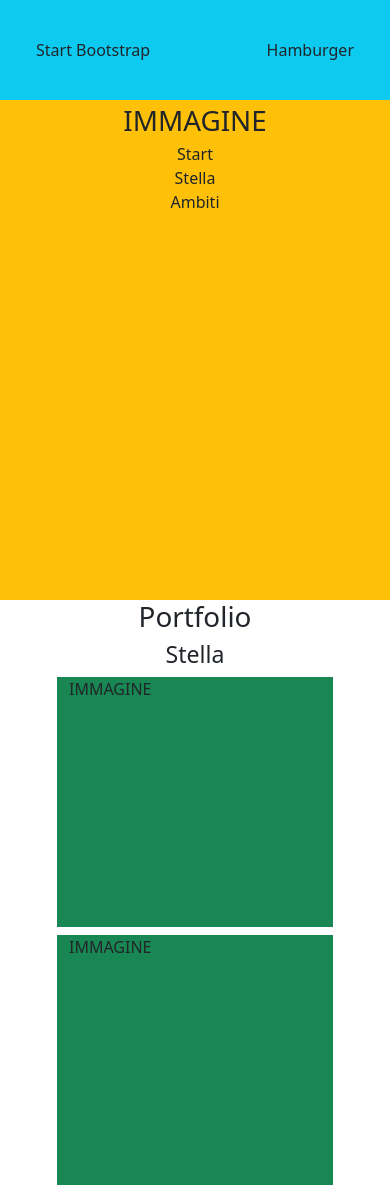
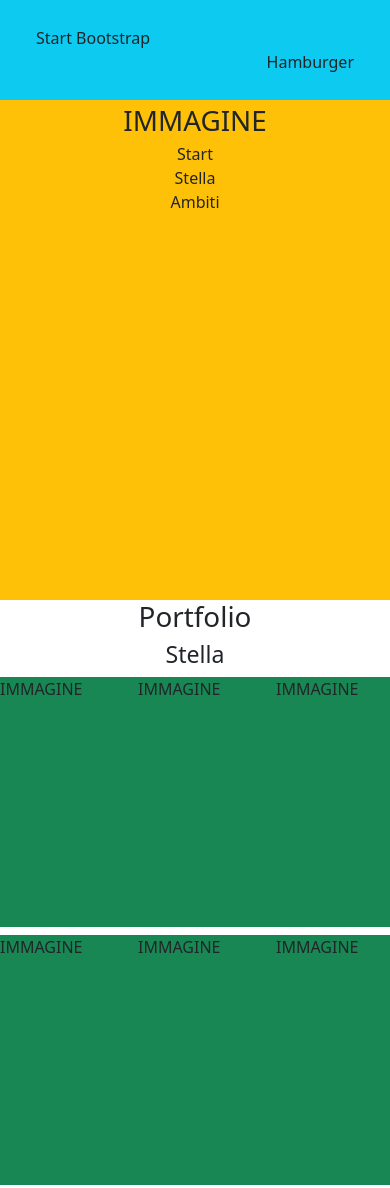
Before and after one commit to Immolazione/html-css-bootstrap-freelancer, a plain HTML site: page index.html in a window 390 px wide. Shown: the top 1188 px of the page. Drawn offline with nearby package versions, Linux system fonts and the light colour scheme.

Commit message:
did some responsiveness beside images

```diff
--- a/css/style.css
+++ b/css/style.css
@@ -1,3 +1,10 @@
+@media screen and (min-width: 576px) {
+    .container-80 {
+        width: 80%;
+        margin: auto;
+    }
+}
+
 .container-70 {
     width: 70%;
     margin: auto;
@@ -8,7 +15,7 @@ header > .row {
     margin: 0;
 }
 
-header > .row > .col {
+header > .row .col {
     height: fit-content;
 }
 
@@ -16,8 +23,9 @@ header > .spotlight {
     height: 500px;
 }
 
-main > .row > .col-8 {
+main > .row > .col {
     height: 250px;
+    width: 300px;
 }
 
 main > .about, main > .contact-me {
--- a/index.html
+++ b/index.html
@@ -13,8 +13,17 @@
 <body>
     <header>
         <div class="row container-fluid justify-content-between bg-info align-items-center">
-            <div class="col">Start Bootstrap</div>
-            <div class="col text-end">Hamburger</div>
+            <div class="container-80">
+                <div class="col">Start Bootstrap</div>
+                <div class="col d-sm-none text-end">Hamburger</div>
+                <div class="col d-none d-sm-block text-end">
+                    <ul class="text-end list-inline mb-0">
+                        <li class="list-inline-item">Portfolio</li>
+                        <li class="list-inline-item">About</li>
+                        <li class="list-inline-item">Contact</li>
+                    </ul>
+                </div>
+            </div>
         </div>
         <div class="spotlight bg-warning text-center">
             <div class="col fs-1">IMMAGINE</div>
@@ -29,15 +38,15 @@
             <h3>Stella</h3>
         </div>
 
-        <div class="row">
-            <div class="col-8 m-auto mb-2 bg-success">IMMAGINE</div>
-            <div class="col-8 m-auto mb-2 bg-success">IMMAGINE</div>
-            <div class="col-8 m-auto mb-2 bg-success">IMMAGINE</div>
+        <div class="row container-80">
+            <div class="col m-auto mb-2 bg-success">IMMAGINE</div>
+            <div class="col m-auto mb-2 bg-success">IMMAGINE</div>
+            <div class="col m-auto mb-2 bg-success">IMMAGINE</div>
         </div>
-        <div class="row mb-5">
-            <div class="col-8 m-auto mb-2 bg-success">IMMAGINE</div>
-            <div class="col-8 m-auto mb-2 bg-success">IMMAGINE</div>
-            <div class="col-8 m-auto mb-2 bg-success">IMMAGINE</div>
+        <div class="row container-80 mb-5">
+            <div class="col m-auto mb-2 bg-success">IMMAGINE</div>
+            <div class="col m-auto mb-2 bg-success">IMMAGINE</div>
+            <div class="col m-auto mb-2 bg-success">IMMAGINE</div>
         </div>
 
         <div class="about">
```
